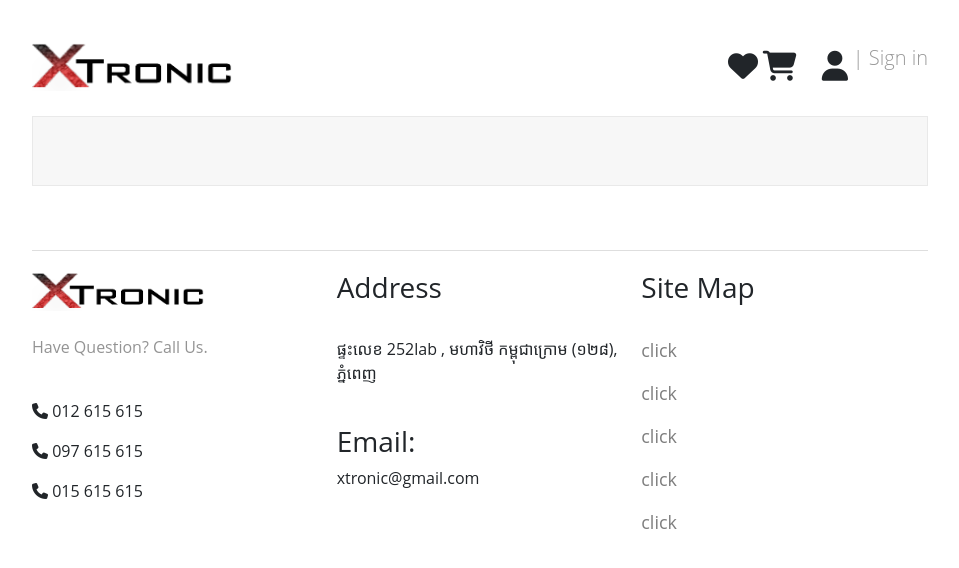
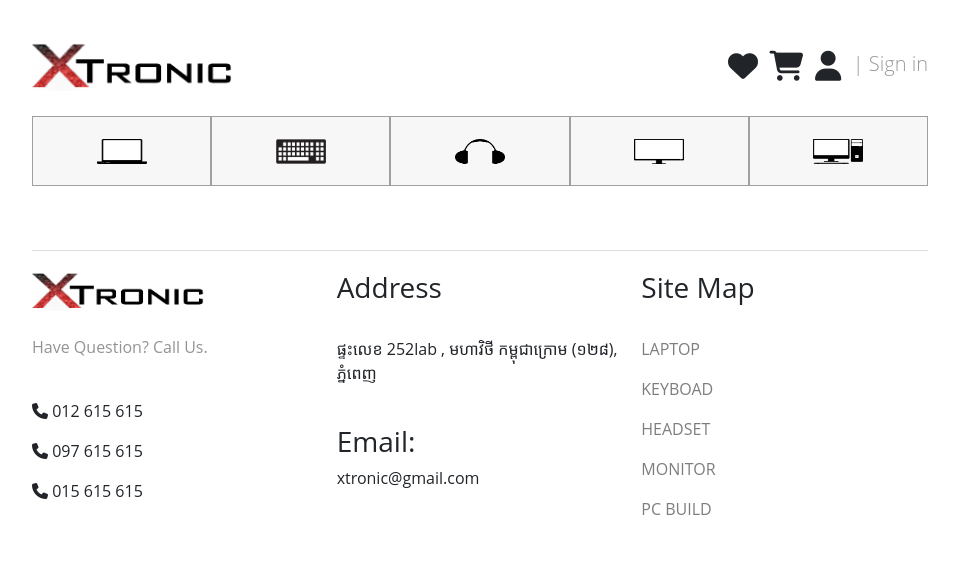
Before and after one commit to ZenTo26/e-commerce-, a plain HTML site: page index.html in a window 1280 px wide. Shown: the part 44-612 px from the top of the page, without its empty margins (160-1119 px from the left). Drawn offline with nearby package versions, Linux system fonts and the light colour scheme.

Commit message:
second commit

```diff
--- a/index.html
+++ b/index.html
@@ -71,15 +71,35 @@
         </div>
         <div class="actionBox">
           <i class="fa-solid fa-heart"></i>
-          <i class="fa-solid fa-cart-shopping"></i>&nbsp;&nbsp;
+          <i class="fa-solid fa-cart-shopping"></i>
           <i class="fa-solid fa-user"></i>
           <p>| Sign in</p>
         </div>
       </div>
+      <!-- head -->
 
       <!-- munu -->
       <div class="menu">
+        <div class="menu-b1">
+          <a href="#"><img src="./Assets/laptop icon.png" alt="" /></a>
+        </div>
+        <div class="menu-b1">
+          <a href="#"><img src="./Assets/keyboard icon.png" alt="" /></a>
+        </div>
+        <div class="menu-b1">
+          <a href="#"><img src="./Assets/headset icon.png" alt="" /></a>
+        </div>
+        <div class="menu-b1">
+          <a href="#"><img src="./Assets/monitor icon.png" alt="" /></a>
+        </div>
+        <div class="menu-b1">
+          <a href="#"><img src="./Assets/pc icon.png" alt="" /></a>
+        </div>
       </div>
+      <!-- munu -->
+
+
+
     </div>
     <!-- main -->
 
@@ -109,11 +129,11 @@
         <div class="f3">
           <h3>Site Map</h3>
           <br />
-          <p><a href="#">click</a></p>
-          <p><a href="#">click</a></p>
-          <p><a href="#">click</a></p>
-          <p><a href="#">click</a></p>
-          <p><a href="#">click</a></p>
+          <p><a href="#">LAPTOP</a></p>
+          <p><a href="#">KEYBOAD</a></p>
+          <p><a href="#">HEADSET</a></p>
+          <p><a href="#">MONITOR</a></p>
+          <p><a href="#">PC BUILD</a></p>
           <br />
         </div>
       </div>
--- a/styles/footer.css
+++ b/styles/footer.css
@@ -40,7 +40,7 @@ footer .box .f3 {
   /* background: green; */
 }
 .f3 p {
-  font-size: 18px;
+  font-size: 16px;
 }
 .f3 p a {
   text-decoration: none;
--- a/styles/header.css
+++ b/styles/header.css
@@ -31,6 +31,12 @@
 .navbar ul li a {
   text-decoration: none;
   color: #000;
+  transition: 0.5s;
+}
+.navbar ul li a:hover {
+  color: darkred;
+  font-weight: bolder;
+  transition: 0.5s;
 }
 .navbar .social {
   width: 50px;
--- a/styles/main.css
+++ b/styles/main.css
@@ -38,6 +38,7 @@
   color: rgba(0, 0, 0, 0.405);
   font-size: 20px;
   font-weight: 100;
+  margin-top: 12px;
 }
 .main .actionBox i:hover {
   cursor: pointer;
--- a/styles/menu.css
+++ b/styles/menu.css
@@ -2,5 +2,25 @@
   width: 100%;
   height: 70px;
   background-color: #d3d3d32f;
-  border: 0.1px solid #8080801f;
+  border: 0.1 px solid #8080801f;
+  display: flex;
 }
+
+.menu-b1 {
+  width: 20%;
+  height: 100%;
+  border: 1px solid rgba(0, 0, 0, 0.352);
+  display: flex;
+  align-items: center;
+  justify-content: center;
+}
+.menu-b1 img {
+  width: 50px;
+  height: 25px;
+  transition: 0.5s;
+}
+.menu-b1 a:hover img {
+  width: 52px;
+  height: 27px;
+  transition: 0.5s;
+}
```
Also changed, not shown: Assets/asus banner.jpg (added), Assets/headset icon.png (added), Assets/keyboard icon.png (added), Assets/laptop icon.png (added), Assets/monitor icon.png (added), Assets/pc icon.png (added).
